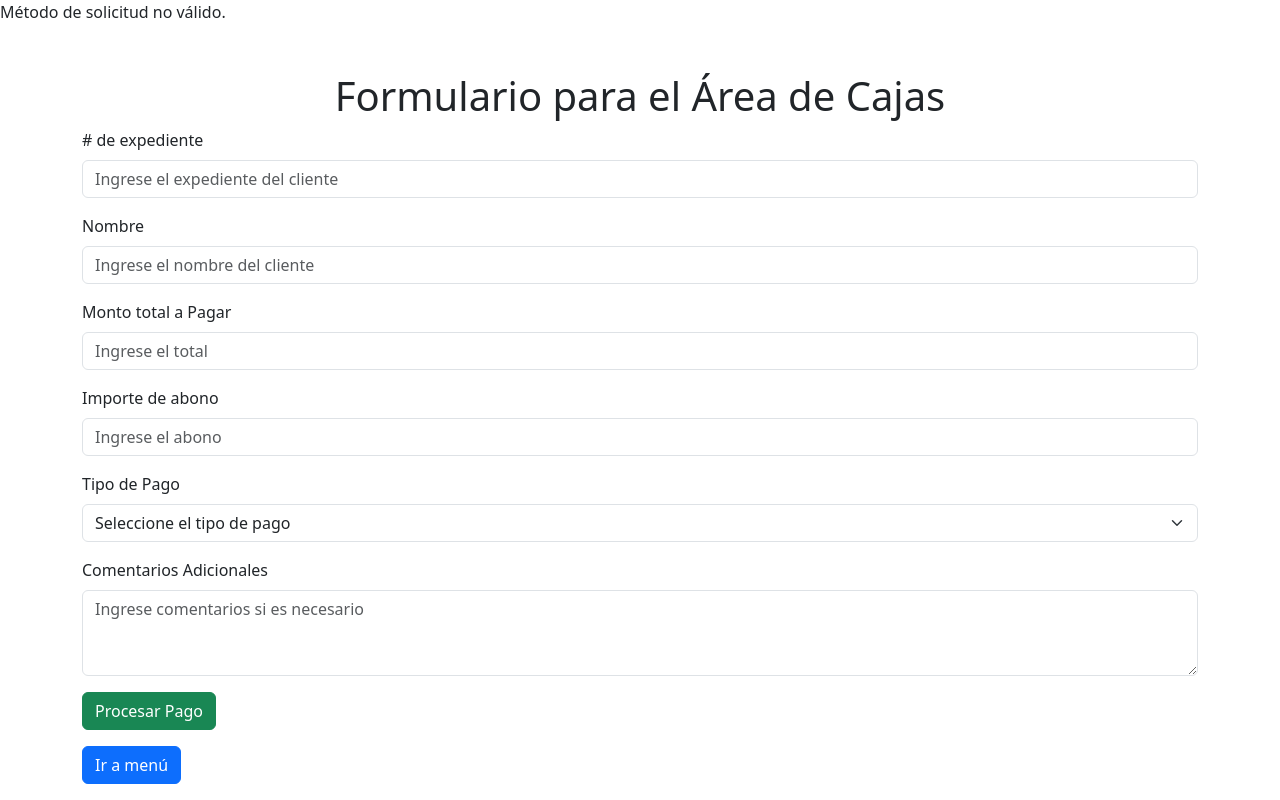
After one commit to IngJorgeRoa/sistemamedico, a PHP site: page /cajas/cajas.php in a window 1280 px wide. The commit adds this page. Run offline with PHP 8.4, Linux system fonts and the light colour scheme.

Commit message:
Se agrego en el menu la opción de cajas, se agrego la base de datos y el formulario que guarda en la tabla de Cajas

```diff
--- /dev/null
+++ b/cajas/cajas.php
@@ -0,0 +1,109 @@
+<?php
+if ($_SERVER["REQUEST_METHOD"] == "POST") {
+    $expediente = $_POST['expediente'] ?? '';
+    $nombre = $_POST['nombre'] ?? 0;
+    $total = $_POST['total'] ?? 0;
+    $abono = $_POST['abono'] ?? 0;
+    $tipo_pago = $_POST['tipo_pago'] ?? '';
+    $comentarios = $_POST['comentarios'] ?? '';
+
+    // Validación básica.
+    if (empty($expediente) || empty($nombre) || empty($total) || empty($tipo_pago)) {
+        echo "Por favor, complete todos los campos obligatorios.";
+        exit;
+    }
+    //Conexión de la base de datos.
+        $conexion = new mysqli("localhost", "root", "", "control_medico");
+        if ($conexion->connect_error) {
+            die("Error de conexión: " . $conexion->connect_error);
+        }
+        $sql = "INSERT INTO cajas VALUES ('$expediente','$nombre','$total','$abono','$tipo_pago','$comentarios')";
+        if ($conexion->query($sql) === TRUE) {
+            echo "<h1>Pago procesado exitosamente</h1>";
+            echo "<p><strong>Expediente:</strong> $expediente</p>";
+            echo "<p><strong>Nombre:</strong> $nombre</p>";
+            echo "<p><strong>Total:</strong> $total</p>";
+            echo "<p><strong>Abono:</strong> $abono</p>";
+            echo "<p><strong>Tipo de Pago:</strong> $tipo_pago</p>";
+            echo "<p><strong>Comentarios:</strong> " . htmlspecialchars($comentarios) . "</p>";
+        } else {
+            echo "Error: " . $conexion->error;
+        }
+        $conexion->close();
+    //Fin de la conexión de la base de datos.
+    //Procesar el pago (lógica de negocio).
+} else {
+    echo "Método de solicitud no válido.";
+}
+?>
+<!DOCTYPE html>
+<html lang="es">
+<head>
+    <meta charset="UTF-8">
+    <meta name="viewport" content="width=device-width, initial-scale=1.0">
+    <title>Área de Cajas - Formulario</title>
+    <link rel="stylesheet" href="https://cdn.jsdelivr.net/npm/bootstrap@5.3.0-alpha3/dist/css/bootstrap.min.css">
+</head>
+<body>
+    <div class="container mt-5">
+        <h1 class="text-center">Formulario para el Área de Cajas</h1>
+        <form action="" method="POST" class="needs-validation" novalidate>
+            <div class="mb-3">
+                <label for="expediente" class="form-label"># de expediente</label>
+                <input type="text" class="form-control" id="expediente" name="expediente" placeholder="Ingrese el expediente del cliente" required>
+                <div class="invalid-feedback">Por favor, ingrese el # de expediente.</div>
+            </div>
+            <!--Pendiente de ajustar en PHP-->
+            <div class="mb-3">
+                <label for="nombre" class="form-label">Nombre</label>
+                <input type="text" class="form-control" id="nombre" name="nombre" placeholder="Ingrese el nombre del cliente" required>
+                <div class="invalid-feedback">Por favor, ingrese el nombre.</div>
+            </div>
+            <div class="mb-3">
+                <label for="total" class="form-label">Monto total a Pagar</label>
+                <input type="number" class="form-control" id="total" name="total" step="0.01" placeholder="Ingrese el total" required>
+                <div class="invalid-feedback">Por favor, ingrese el monto total a pagar.</div>
+            </div>
+            <!--Fin del pendiente de ajustar en PHP-->
+            <div class="mb-3">
+                <label for="abono" class="form-label">Importe de abono</label>
+                <input type="number" class="form-control" id="abono" name="abono" step="0.01" placeholder="Ingrese el abono" required>
+                <div class="invalid-feedback">Por favor, ingrese el abono a pagar.</div>
+            </div>
+            <div class="mb-3">
+                <label for="tipo_pago" class="form-label">Tipo de Pago</label>
+                <select class="form-select" id="tipo_pago" name="tipo_pago" required>
+                    <option value="" disabled selected>Seleccione el tipo de pago</option>
+                    <option value="efectivo">Efectivo</option>
+                    <option value="tarjeta">Tarjeta</option>
+                    <option value="transferencia">Transferencia</option>
+                </select>
+                <div class="invalid-feedback">Por favor, seleccione un tipo de pago.</div>
+            </div>
+            <div class="mb-3">
+                <label for="comentarios" class="form-label">Comentarios Adicionales</label>
+                <textarea class="form-control" id="comentarios" name="comentarios" rows="3" placeholder="Ingrese comentarios si es necesario"></textarea>
+            </div>
+            <button type="submit" class="btn btn-success">Procesar Pago</button>
+        </form>
+        <a href="../index.php"><button type="submit" class="btn btn-primary">Ir a menú</button></a>
+    </div>
+
+    <script>
+        // Script para habilitar validación de Bootstrap
+        (function () {
+            'use strict';
+            const forms = document.querySelectorAll('.needs-validation');
+            Array.from(forms).forEach(form => {
+                form.addEventListener('submit', event => {
+                    if (!form.checkValidity()) {
+                        event.preventDefault();
+                        event.stopPropagation();
+                    }
+                    form.classList.add('was-validated');
+                }, false);
+            });
+        })();
+    </script>
+</body>
+</html>
--- a/index.php
+++ b/index.php
@@ -23,6 +23,7 @@ if (!isset($_SESSION['user_role']) || $_SESSION['user_role'] != 'admin') {
                     <li><a href="pacientes/view.php">Pacientes</a></li>
                     <li><a href="tratamientos/tratamientos.php">Tratamientos</a></li>
                     <li><a href="medicos/medicos.php">Doctores</a></li>
+                    <li><a href="cajas/cajas.php">Cajas</a></li>
                     <li><a href="bd/destroy.php" class="logout-btn">Cerrar Sesión</a></li>
                 </ul>
             </nav>
--- a/login.html
+++ b/login.html
@@ -5,6 +5,7 @@
     <meta name="viewport" content="width=device-width, initial-scale=1.0">
     <title>Login</title>
     <link rel="stylesheet" href="assets/css/style.css">
+    <link rel="icon" href="assets/Hospital.png" type="image/x-icon">
 </head>
 <body>
     <div class="login-container">
```
Also changed, not shown: control_medico.sql (added, +160 -0 lines), assets/Hospital.png (added), 1 other file.
